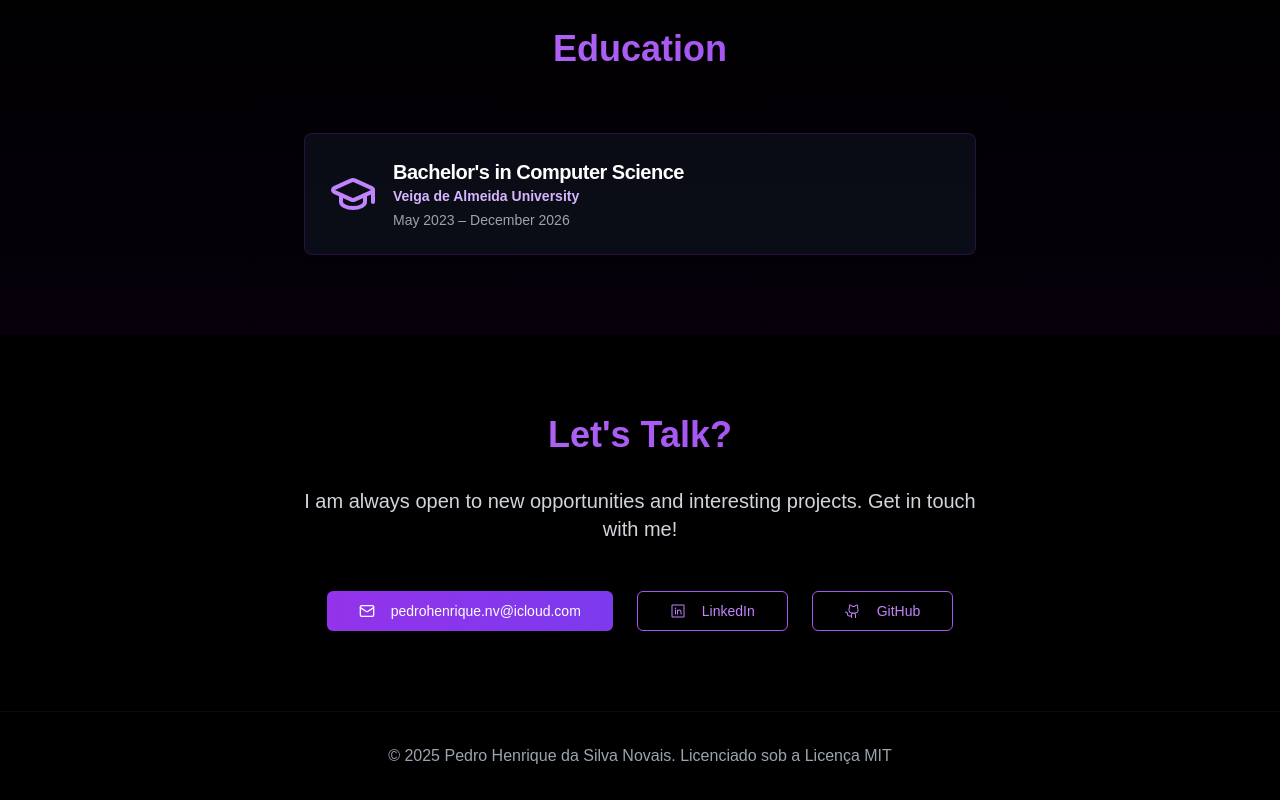
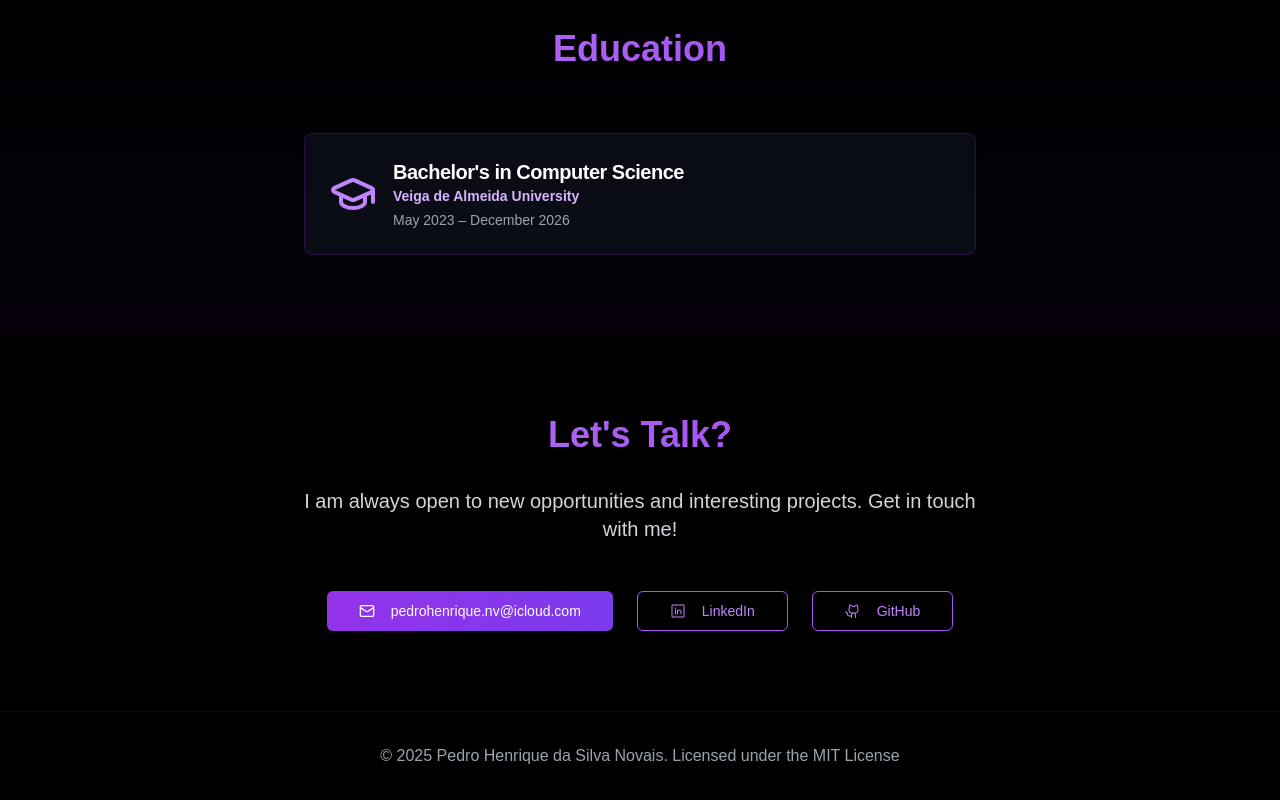
Before and after one commit to PedroSmaxY/pedro-smaxy.dev, a Next.js app: page /en in a window 1280 px wide. Shown: the part 5349-6149 px from the top of the page. Built offline with nearby package versions, Linux system fonts and the light colour scheme.

Commit message:
feat: update Footer component to use translation hooks and remove license prop

```diff
--- a/app/[locale]/page.tsx
+++ b/app/[locale]/page.tsx
@@ -30,7 +30,7 @@ export default function Portfolio() {
       <Skills title="Habilidades" skills={skillsData} />
       <Education />
       <Contact />
-      <Footer license="Licenciado sob a Licença MIT" />
+      <Footer />
     </div>
   );
 }
--- a/components/sections/footer.tsx
+++ b/components/sections/footer.tsx
@@ -1,9 +1,13 @@
-export function Footer({ license }: { license: string }) {
+import { useTranslations } from "next-intl";
+
+export function Footer() {
+  const t = useTranslations("portfolio.footer");
+
   return (
     <footer className="py-8 border-t border-purple-900/20">
       <div className="container mx-auto px-6 text-center">
         <p className="text-gray-400" suppressHydrationWarning>
-          © {new Date().getFullYear()} Pedro Henrique da Silva Novais. {license}
+          © {new Date().getFullYear()} Pedro Henrique da Silva Novais. {t("license")}
         </p>
       </div>
     </footer>
```
